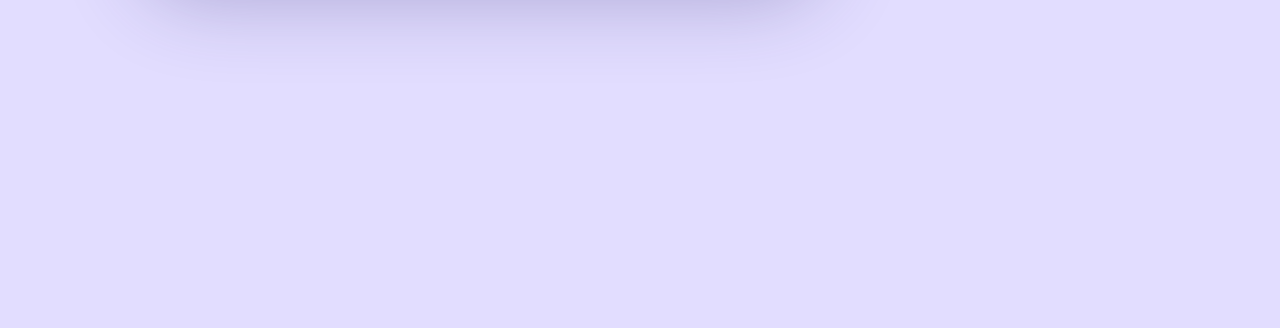
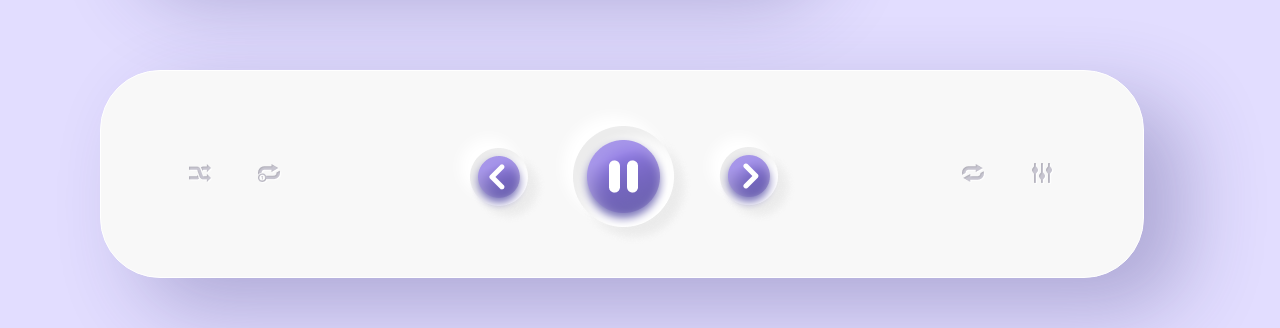
Before and after one commit to Sam44323/Player-Neumorphism, a React (Create React App) app: page / in a window 1280 px wide. Shown: the part 441-769 px from the top of the page. Built offline with nearby package versions, Linux system fonts and the light colour scheme.

Commit message:
add: added sytles for top container for player controls

```diff
--- a/src/components/PlayerControls.tsx
+++ b/src/components/PlayerControls.tsx
@@ -1,10 +1,33 @@
 import React from "react";
 import styles from "../styles/PlayerControls.module.scss";
+import {
+  playerControlSync,
+  playerControlLoop,
+  playerControlLeft,
+  playerControlPlay,
+  playerControlRight,
+  playerControlLoopRight,
+  playerControlSettings,
+} from "../assets/index";
 
 const PlayerControls: React.FC = () => {
   return (
     <div className={styles.PlayerControlsContainer}>
-      <section className={styles.TopContainer}></section>
+      <section className={styles.TopContainer}>
+        <div className={styles.LeftControls}>
+          <img src={playerControlSync} alt="sync-icon" />
+          <img src={playerControlLoop} alt="loop-icon" />
+        </div>
+        <div className={styles.CenterControls}>
+          <img src={playerControlLeft} alt="left-icon" />
+          <img src={playerControlPlay} alt="play-icon" />
+          <img src={playerControlRight} alt="right-icon" />
+        </div>
+        <div className={styles.RightControls}>
+          <img src={playerControlLoopRight} alt="another-loop-icon" />
+          <img src={playerControlSettings} alt="settings-icon" />
+        </div>
+      </section>
       <div className={styles.BottomContainer}></div>
     </div>
   );
--- a/src/styles/PlayerControls.module.scss
+++ b/src/styles/PlayerControls.module.scss
@@ -0,0 +1,27 @@
+@import "../styles/common.module.scss";
+
+.PlayerControlsContainer {
+  @include ContainerStyles();
+  max-width: 1044px;
+  .TopContainer {
+    display: flex;
+    justify-content: space-between;
+    align-items: center;
+    max-width: 90%;
+    margin: 0 auto;
+    .LeftControls,
+    .CenterControls,
+    .RightControls {
+      display: flex;
+      align-items: center;
+    }
+    .LeftControls,
+    .RightControls {
+      img {
+        &:first-of-type {
+          margin-right: 45px;
+        }
+      }
+    }
+  }
+}
```
